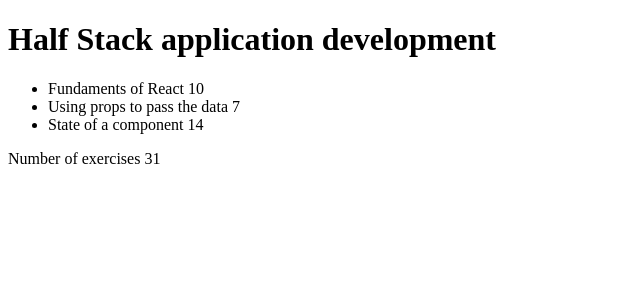
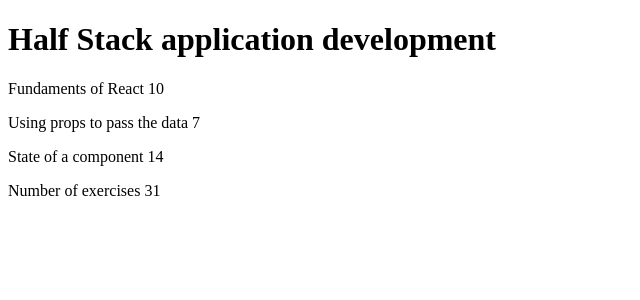
Before and after one commit to asimnp/Part-1, a React (Create React App) app in the folder courseinfo/: page / in a window 1280 px wide. Shown: the top 300 px of the page, without its empty margins (0-640 px from the left). Built offline with nearby package versions, Linux system fonts and the light colour scheme.

Commit message:
courseinfo: complete step2(1.2)

```diff
--- a/courseinfo/src/App.js
+++ b/courseinfo/src/App.js
@@ -2,19 +2,21 @@ const Header = (props) => {
   return <h1>{props.course}</h1>;
 };
 
+const Part = (props) => {
+  return (
+    <p>
+      {props.courseData[0]} {props.courseData[1]}
+    </p>
+  );
+};
+
 const Content = (props) => {
   return (
-    <ul>
-      <li>
-        {props.data[0][0]} {props.data[0][1]}
-      </li>
-      <li>
-        {props.data[1][0]} {props.data[1][1]}
-      </li>
-      <li>
-        {props.data[2][0]} {props.data[2][1]}
-      </li>
-    </ul>
+    <>
+      <Part courseData={props.data[0]} />
+      <Part courseData={props.data[1]} />
+      <Part courseData={props.data[2]} />
+    </>
   );
 };
 
```
